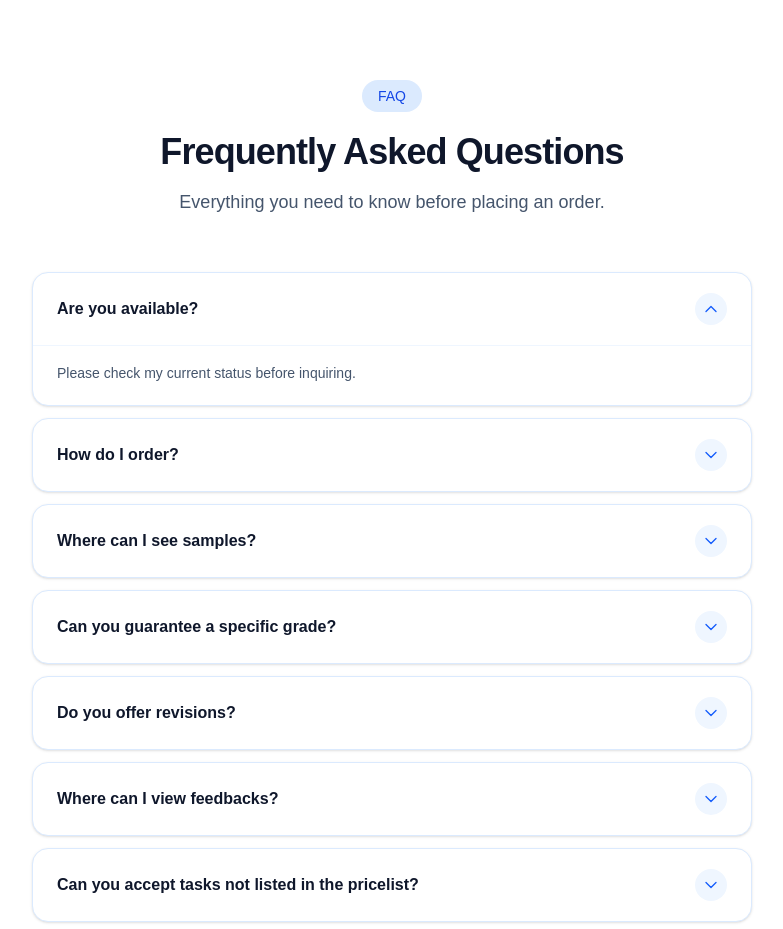
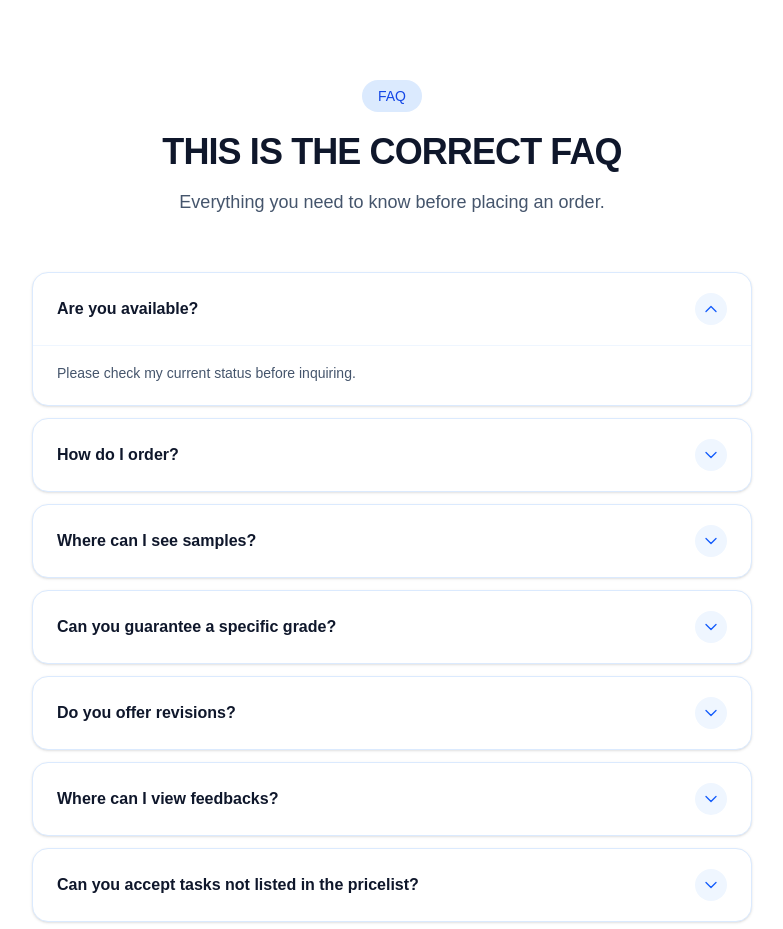
Before and after one commit to workwithja/acadcommsbyja, a Next.js app: page / in a window 1280 px wide. Shown: the part 3760-4689 px from the top of the page, without its empty margins (248-1031 px from the left). Built offline with nearby package versions, Linux system fonts and the light colour scheme.

Commit message:
Update FAQ hyperlinks

```diff
--- a/components/FAQ.tsx
+++ b/components/FAQ.tsx
@@ -67,7 +67,7 @@ export default function FAQ() {
             FAQ
           </span>
           <h2 className="mt-6 text-3xl font-bold tracking-tight text-slate-900 sm:text-4xl">
-            Frequently Asked Questions
+            THIS IS THE CORRECT FAQ
           </h2>
           <p className="mt-4 text-lg text-slate-600">
             Everything you need to know before placing an order.
```
